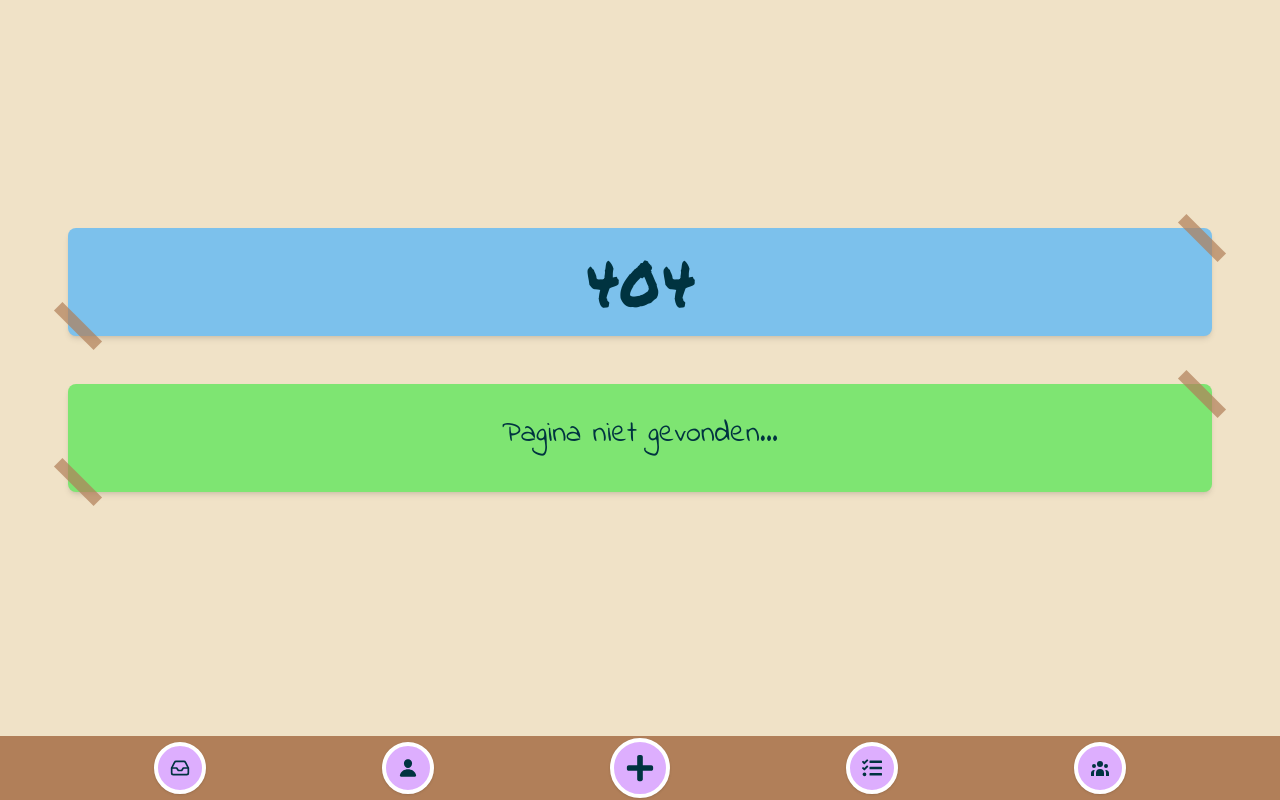
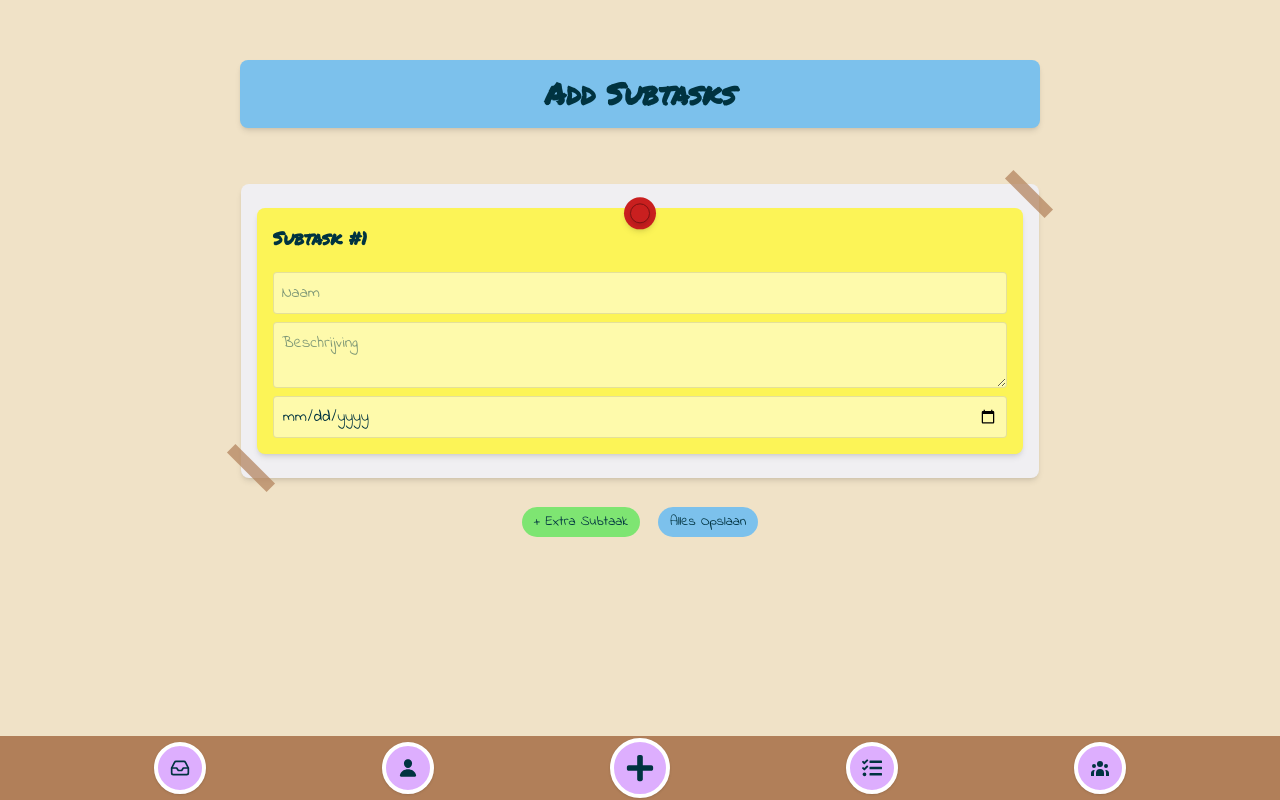
Before and after one commit to dingoskye/tle8-startup, a React (Vite) app in the folder front-end/: page /sub-takenmaken in a window 1280 px wide. Before the commit this address had no page. Built offline with nearby package versions, Linux system fonts and the light colour scheme.

Commit message:
Add CreateSubtasks component and routing

```diff
--- a/front-end/src/App.jsx
+++ b/front-end/src/App.jsx
@@ -8,6 +8,8 @@ import GroupOverview from "@/pages/group-overview.jsx";
 import Welcome from "@/pages/welcome.jsx";
 import {ErrorPage} from "@/pages/Error.jsx";
 import GroupDetails from "@/pages/group-details.jsx";
+import CreateSubtasks from "@/pages/create-subtasks.jsx";
+
 
 function App() {
 
@@ -21,6 +23,7 @@ function App() {
                 <Route path="/hoofdtaken" element={<TaskOverview/>}/>
                 <Route path="/hoofdtaken/:id" element={<TaskDetails/>}/>
                 <Route path="*" element={<ErrorPage/>}/>
+                <Route path="/sub-takenmaken" element={<CreateSubtasks/>}/>
             </Route>
         </Routes>
     )
--- /dev/null
+++ b/front-end/src/pages/create-subtasks.jsx
@@ -0,0 +1,118 @@
+import {useState, useEffect} from 'react';
+import {Card, TapeCard} from "@/components/ui/cards.jsx";
+import {Button} from "@/components/ui/button.jsx";
+
+const CreateSubtasks = () => {
+    useEffect(() => {
+        document.title = "Board-it | Create Subtasks";
+    }, []);
+
+    const [subtasks, setSubtasks] = useState([
+        {id: Date.now(), name: '', description: '', deadline: ''}
+    ]);
+
+    const handleAddSubtask = () => {
+        setSubtasks([
+            ...subtasks,
+            {id: Date.now(), name: '', description: '', deadline: ''}
+        ]);
+    };
+
+    const handleRemoveSubtask = (idToRemove) => {
+        if (subtasks.length === 1) return;
+        setSubtasks(subtasks.filter(task => task.id !== idToRemove));
+    };
+
+    const handleChange = (id, field, value) => {
+        const updatedSubtasks = subtasks.map(task => {
+            if (task.id === id) {
+                return {...task, [field]: value};
+            }
+            return task;
+        });
+        setSubtasks(updatedSubtasks);
+    };
+
+    const handleSubmit = (e) => {
+        e.preventDefault();
+        const validSubtasks = subtasks.filter(task => task.name.trim() !== "");
+        if (validSubtasks.length === 0) {
+            alert("Please fill out at least one subtask name!");
+            return;
+        }
+        console.log("Ready to send:", validSubtasks);
+    };
+
+    return (
+        <main className="pb-10">
+            {/* Header matches the style in Home.jsx */}
+            <header role="banner" className="text-center p-1 mt-10 mb-10 relative">
+                <div className="bg-primary w-[70%] mx-auto p-4 rounded-lg shadow-md relative">
+                    <h1 className="text-3xl font-bold font-headers">Add Subtasks</h1>
+                </div>
+            </header>
+
+            <form onSubmit={handleSubmit} className="flex flex-col items-center gap-6">
+
+                {/* Wrap the subtasks in a TapeCard like the Groups section in Home */}
+                <div className="w-[70%]">
+                    <TapeCard variant="white">
+                        <div className="flex flex-col gap-6">
+                            {subtasks.map((task, index) => (
+                                <Card key={task.id} variant="tertiary">
+                                    <div className="flex justify-between items-center mb-2">
+                                        <h2 className="text-lg font-bold font-headers">Subtask #{index + 1}</h2>
+                                        {subtasks.length > 1 && (
+                                            <Button
+                                                type="button"
+                                                variant="destructive"
+                                                size="sm"
+                                                onClick={() => handleRemoveSubtask(task.id)}
+                                            >
+                                                Verwijder
+                                            </Button>
+                                        )}
+                                    </div>
+
+                                    <div className="flex flex-col gap-2">
+                                        <input
+                                            className="w-full bg-white/50 p-2 rounded border border-black/10"
+                                            placeholder="Naam"
+                                            value={task.name}
+                                            onChange={(e) => handleChange(task.id, 'name', e.target.value)}
+                                            required
+                                        />
+                                        <textarea
+                                            className="w-full bg-white/50 p-2 rounded border border-black/10"
+                                            placeholder="Beschrijving"
+                                            value={task.description}
+                                            onChange={(e) => handleChange(task.id, 'description', e.target.value)}
+                                        />
+                                        <input
+                                            type="date"
+                                            className="w-full bg-white/50 p-2 rounded border border-black/10"
+                                            value={task.deadline}
+                                            onChange={(e) => handleChange(task.id, 'deadline', e.target.value)}
+                                        />
+                                    </div>
+                                </Card>
+                            ))}
+                        </div>
+                    </TapeCard>
+                </div>
+
+                {/* Action Buttons */}
+                <div className="flex gap-4">
+                    <Button type="button" variant="secondary" onClick={handleAddSubtask}>
+                        + Extra Subtaak
+                    </Button>
+                    <Button type="submit">
+                        Alles Opslaan
+                    </Button>
+                </div>
+            </form>
+        </main>
+    );
+};
+
+export default CreateSubtasks;
```
